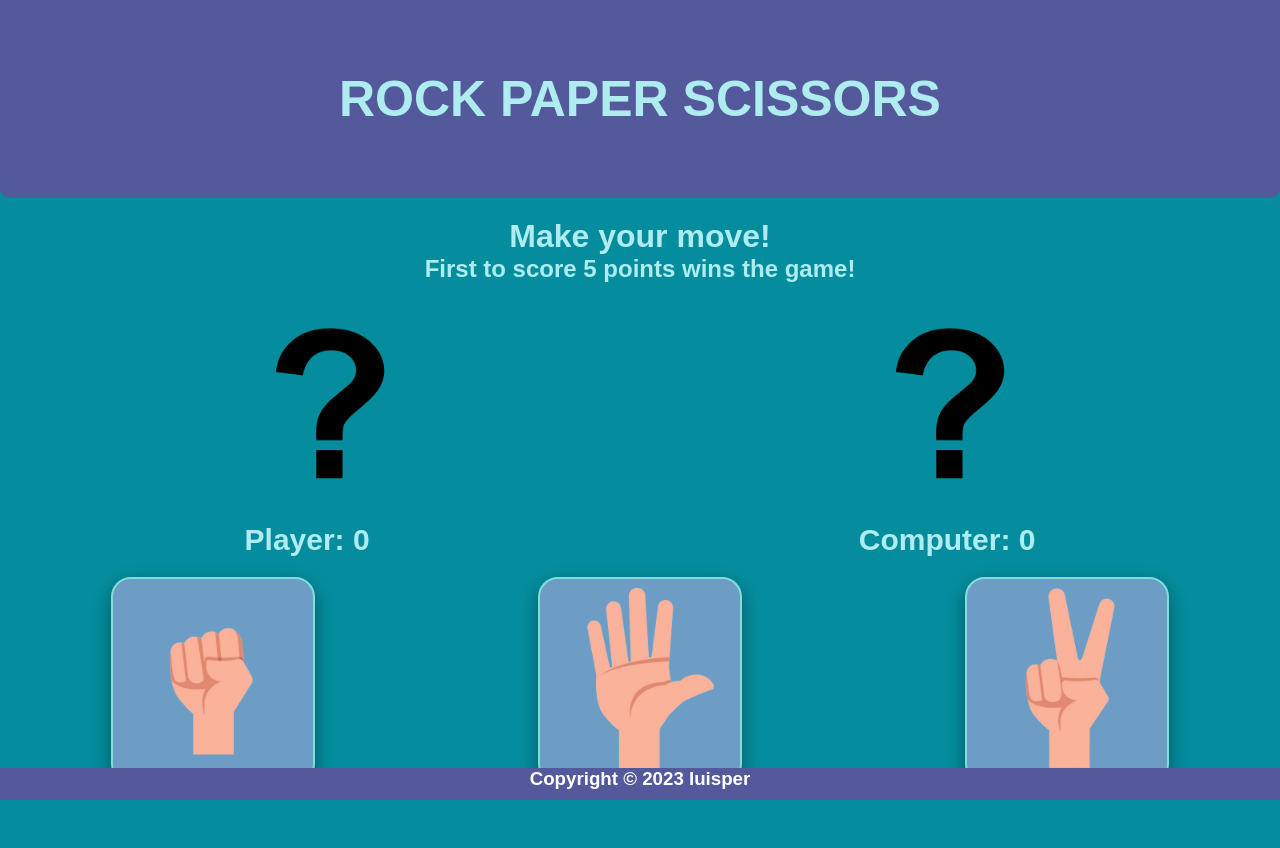
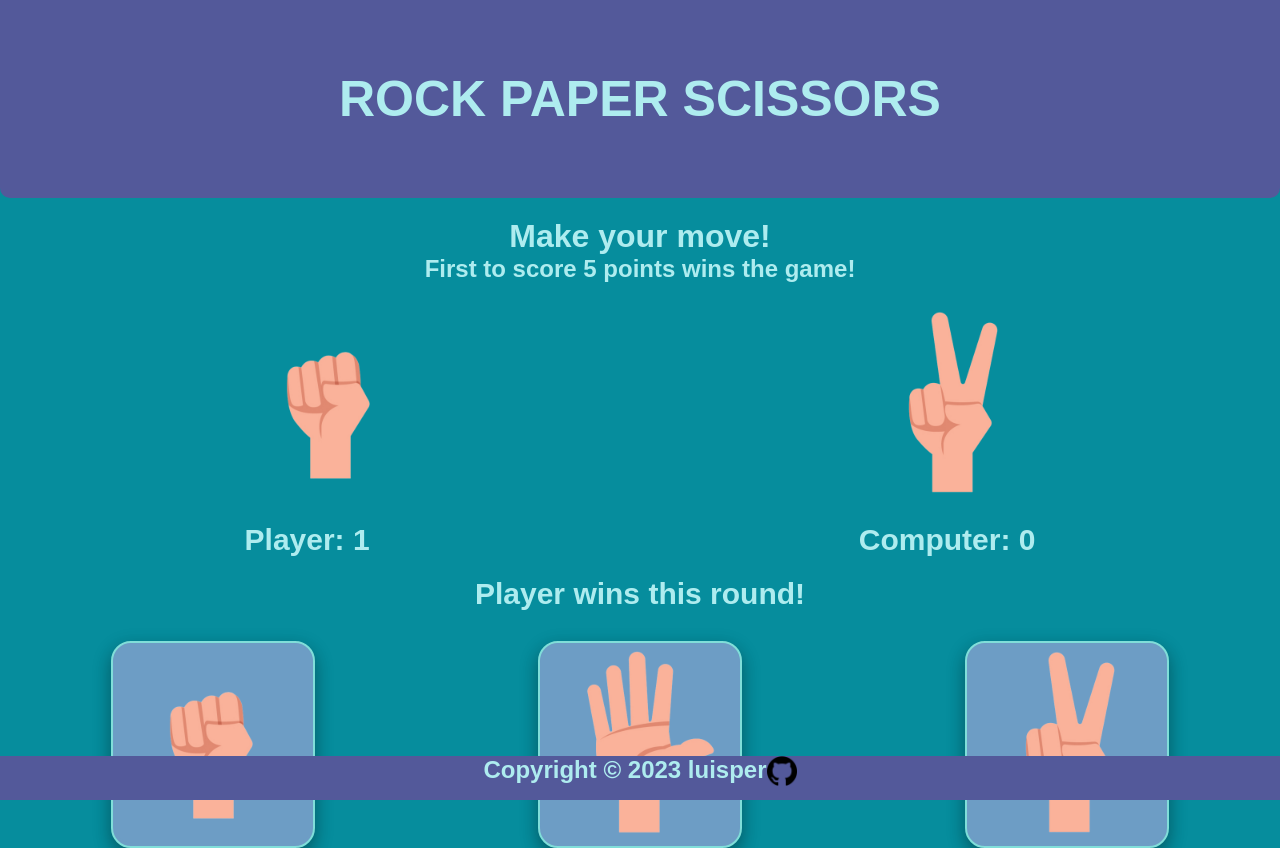
Before and after one commit to lu1sper/rock-paper-scissors, a plain HTML site: page index.html in a window 1280 px wide. Both pictures are taken after a click on the button 213 px from the left and 680 px from the top of the page. Before the commit the page ends 800 px from the top, so only its background shows below. Drawn offline with Linux system fonts and the light colour scheme.

Commit message:
Configured HTML, CSS and JS files.

```diff
--- a/index.html
+++ b/index.html
@@ -5,7 +5,7 @@
     <meta name="viewport" content="width=device-width, initial-scale=1.0">
     <title>Document</title>
     <link rel="stylesheet" href="style.css">
-    <script src="script.js" defer></script>
+
 
 </head>
 <body>
@@ -17,13 +17,17 @@
         <h1>Make your move!</h1>
         <h2>First to score 5 points wins the game!</h2>
         <div class="moves">
-            <img src="/images/question-mark.png" alt="">
-            <img src="/images/question-mark.png" alt="">
+            <img id = "player" src ="/images/question-mark.png" alt="">
+            <img id = "computer" src = "/images/question-mark.png" alt="">
         </div>
         <div class="scores">
-            <p>Player: 0</p>
-            <p>Computer: 0</p>
+            <p>Player: <span id = "playerScore">0</span></p>
+            <p>Computer: <span id="computerScore">0</span></p>
         </div>
+    </div>
+
+    <div id="updates">
+
     </div>
 
     <div class = "main">
@@ -33,11 +37,12 @@
     </div>
 
     <div class="footer">
-        <h3>Copyright © 2023 luisper </h3>
-
-
+        <ul>
+            <li><h2>Copyright © 2023 luisper</h2></li>
+            <li><a href="https://github.com/lu1sper"><img src="images/github-logo.png" alt=""></a></li>
+        </ul>
     </div>
 
-
 </body>
+<script src="script.js"></script>
 </html>
--- a/script.js
+++ b/script.js
@@ -1,3 +1,10 @@
+let playerWins = 0;
+let computerWins = 0;
+let sourceOfRock = "images/rock.png";
+let sourceOfPaper = "images/paper.png";
+let sourceOfScissors = "images/scissors.png"
+let sourceOfQuestionMark = "images/question-mark.png"
+
 function getComputerChoice(){
     let x = Math.floor(Math.random() * 3);
     if (x==0){
@@ -10,51 +17,91 @@ function getComputerChoice(){
 }
 
 function playTheGame(computer, player){
-    player = player.toLowerCase();
-    console.log(player);
-    console.log(computer);
     if(computer === player){
         return 0;
     }else if(computer == "rock" && player == "paper"){
-        return player;
+        return "player";
     }else if(computer == "rock" && player == "scissors"){
-        return computer;
+        return "computer";
     }else if(computer == "scissors" && player == "rock"){
-        return player;
+        return "player";
     }else if(computer == "scissors" && player == "paper"){
-        return computer;
+        return "computer";
     }else if(computer == "paper" && player == "rock"){
-        return computer;
+        return "computer";
     }else if(computer == "paper" && player == "scissors"){
-        return player;
+        return "player";
     }
 }
 
-function game(){
-    let playerWins = 0;
-    let computerWins = 0;
-    for (let i = 0; i < 5; i++) {
-        // let playerChoise = prompt("What's your choise");
-        // let result = playTheGame(getComputerChoice(), playerChoise);
-        if (result === 0){
-            i--;
-        }else if(result === "player"){
-            playerWins++;
-        }else{
-            computerWins++;
-        }
+function game(playerChoise){
+    let computersChoice = getComputerChoice();
+    const playerWinUpdate = document.createElement('h3');
+    playerWinUpdate.textContent = "Player wins this round!";
+    const computerWinUpdate = document.createElement('h3');
+    computerWinUpdate.textContent = "Computer wins this round!";
+
+    if(computersChoice === "rock"){
+        computerImgElement.src = sourceOfRock;
+    }else if (computersChoice === "paper"){
+        computerImgElement.src = sourceOfPaper;
+    }else if (computersChoice === "scissors"){
+        computerImgElement.src = sourceOfScissors;
     }
-    if (playerWins > computerWins){
-        console.log("Player wins!");
-    }else{
-        console.log("Computer wins!");
-    }
+    let result = playTheGame(computersChoice, playerChoise);
+    console.log("player:" + playerChoise);
+    console.log("computer: " + computersChoice);
 
 
+    if(result === "player"){
+        playerWins++;
+        playerScoreElement.textContent = playerWins;
+        updates.innerHTML = '';
+        updates.appendChild(playerWinUpdate);
+    }else if (result === "computer"){
+        computerWins++;
+        computerScoreElement.textContent = computerWins;
+        updates.innerHTML = '';
+        updates.appendChild(computerWinUpdate);
+    }
+    if (playerWins === 5){
+        playerScoreElement.textContent = playerWins;
+        updates.innerHTML = '';
+        updates.innerHTML = 'Player wins the game! Refresh the page if you want to play again.';
+    }
+    if (computerWins === 5){
+        computerScoreElement.textContent = computerWins;
+        updates.innerHTML = '';
+        updates.innerHTML = 'Computer wins the game! Refresh the page if you want to play again.';
+
+    }
 }
 
-const btn = document. querySelector('button');
-btn.addEventListener()
 
 
-game();
+function handleClick(e) {
+    const button = e.currentTarget;
+
+    if (button.className === 'rock') {
+        playerImgElement.src = sourceOfRock;
+        game("rock");
+    } else if (button.className === "paper") {
+        playerImgElement.src = sourceOfPaper;
+        game("paper");
+    } else if (button.className === "scissors") {
+        playerImgElement.src = sourceOfScissors;
+        game("scissors");
+    }
+}
+
+const buttons = document.querySelectorAll('button');
+const updates = document.querySelector('#updates');
+
+let playerImgElement = document.getElementById('player');
+let computerImgElement = document.getElementById('computer');
+const playerScoreElement = document.getElementById('playerScore');
+const computerScoreElement = document.getElementById('computerScore');
+buttons.forEach((button) => {
+
+    button.addEventListener('click', handleClick);
+});
--- a/style.css
+++ b/style.css
@@ -59,6 +59,26 @@ html{
 
 }
 
+#updates{
+    text-align: center;
+    margin-bottom: 30px;
+    font-family: Arial, Helvetica, sans-serif;
+    font-size: 50px;
+    color: #AEECEF;
+    font-weight: bold;
+}
+
+#updates h3{
+    text-align: center;
+    margin-bottom: 30px;
+    font-family: Arial, Helvetica, sans-serif;
+    font-size: 30px;
+    color: #AEECEF;
+    font-weight: bold;
+}
+
+
+
 
 .main img{
     width: 200px;
@@ -100,6 +120,8 @@ html{
     height: 30px;
 }
 
-.footer a{
-    display: inline;
+.footer ul{
+    list-style: none;
+    display: flex;
+    justify-content: center;
 }
```
